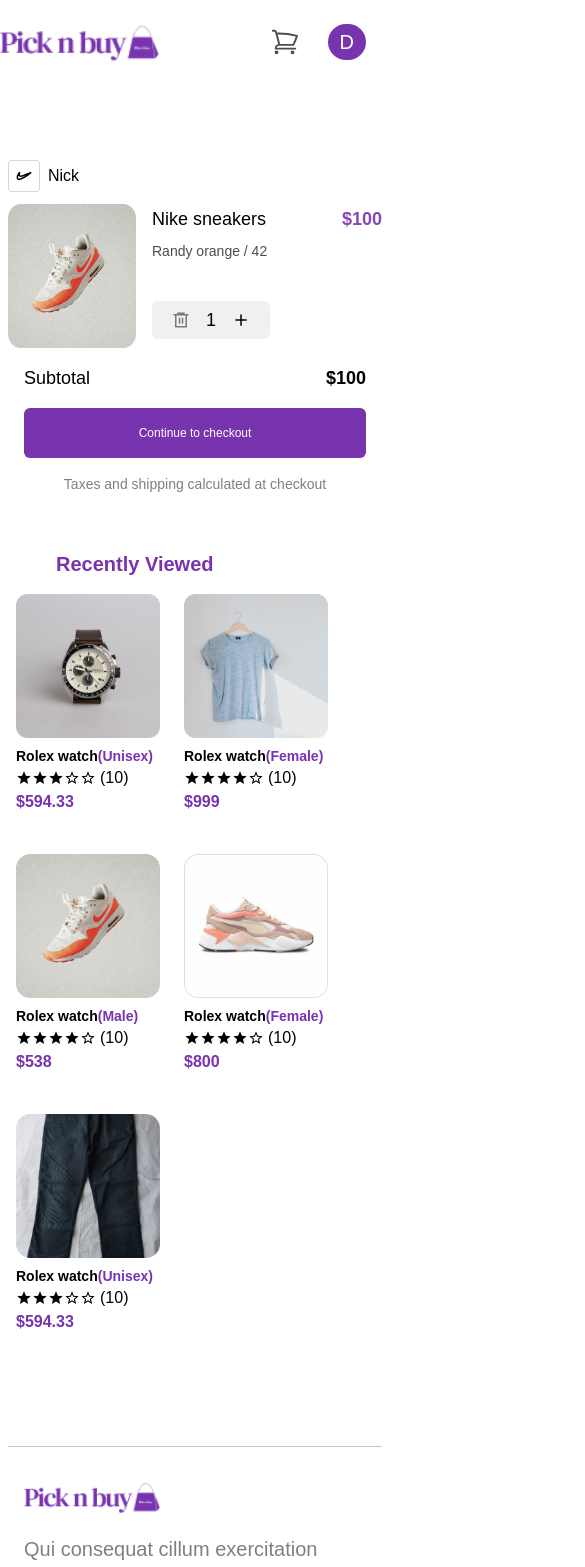
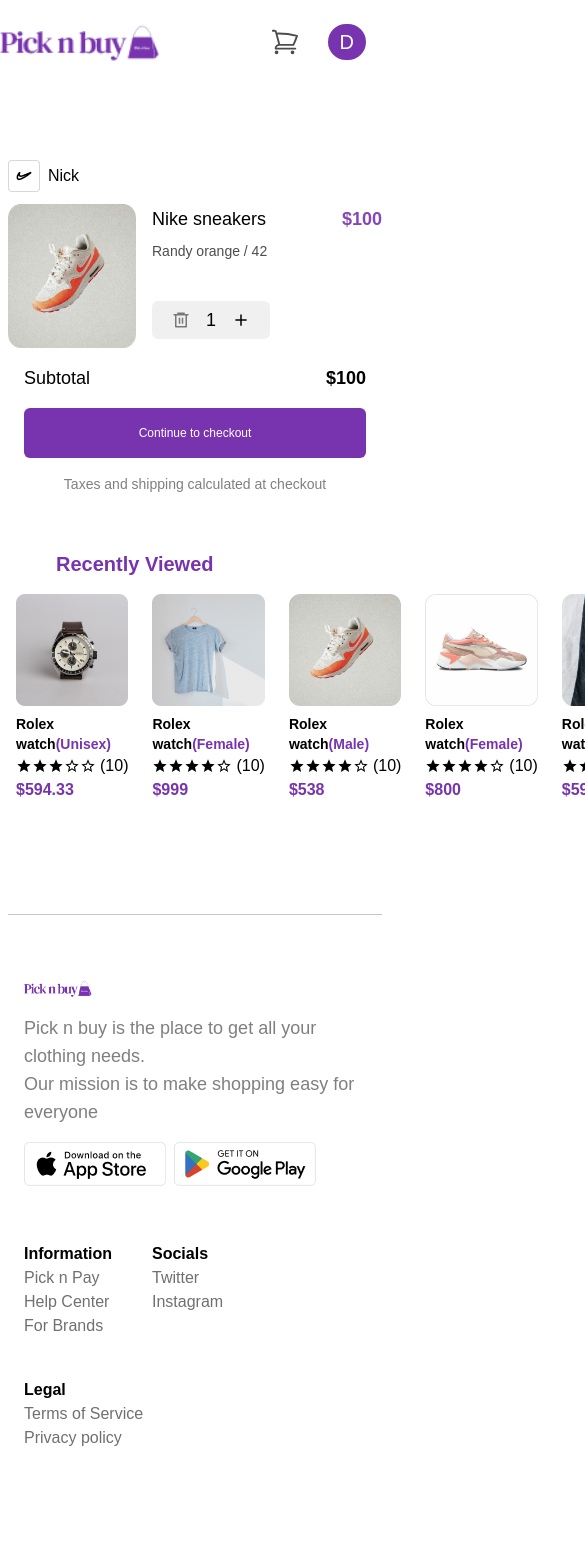
Before and after one commit to SandyAbasman/picknbuy, a Next.js app: page /cart in a window 390 px wide. Shown: the top 1567 px of the page, 585 px wide, since content can reach past the window. After the commit the page ends 1458 px from the top, so only its background shows below. Built offline with nearby package versions, Linux system fonts and the light colour scheme.

Commit message:
responsiveness

```diff
--- a/src/components/Footer.js
+++ b/src/components/Footer.js
@@ -1,23 +1,22 @@
 function Footer() {
   return (
     <div className="md:w-full md:flex md:flex-row justify-between items-center h-auto border-t-[0.2px] mt-20 p-4  border-gray/40 py-2 md:px-28 ">
-      <div className=" md:w-2/5 w-full h-auto  flex flex-col gap-2 mt-6">
-        <img className="w-2/5" src="./logo.png" />
-        <p className="text-wrap text-xl text-black/50 font-thin leading-7 py-3 ">
-          Qui consequat cillum exercitation aliqua sit veniam labore deserunt
-          esse culpa ea. Exercitation officia qui nostrud proident cillum
-          adipisicing.
+      <div className=" md:w-2/5 w-full h-auto  flex flex-col py-8 gap-2 mt-6">
+        <img className="w-1/5" src="./logo.png" />
+        <p className="text-wrap text-lg text-black/50 font-thin text-left leading-7 py-2 ">
+          Pick n buy is the place to get all your clothing needs. <br/>Our mission is
+          to make shopping easy for everyone
         </p>
         <div className="flex w-full flex-row justify-start items-center gap-2">
-          <img className="md:w-2/5" src="appple logo.png" />
-          <img className="md:w-2/5" src="./google logo.png" />
+          <img className="md:w-1/5" src="appple logo.png" />
+          <img className="md:w-1/5" src="./google logo.png" />
         </div>
       </div>
 
       <div className="flex mt-6 md:mt-0 flex-row flex-wrap  gap-10   md:justify-evenly md:items-start">
         <ul>
           <li className="font-bold">Information</li>
-          <li className="text-gray font-normal">Shop Pay</li>
+          <li className="text-gray font-normal">Pick n Pay</li>
           <li className="text-gray font-normal"> Help Center</li>
           <li className="text-gray font-normal">For Brands</li>
         </ul>
--- a/src/components/ProductListing.js
+++ b/src/components/ProductListing.js
@@ -3,9 +3,9 @@
 
 function ProductListing({ children, itemNum }) {
   return (
-    <div className="mt-10 md:px-20 px-2 md:p-7">
+    <div className="mt-10 md:px-20 md:py-4 px-2 md:p-7">
       {children}
-      <div className=" w-full h-auto flex md:p-4 py-4 gap-6  items-center  flex-wrap  md:gap-8">
+      <div className=" w-full h-auto flex md:p-3 py-4 gap-6 justify-start  items-center  md:flex-wrap  md:gap-6">
         {data.map((item, index) =>
           itemNum > index ? <Item item={item} key={index} /> : null
         )}
--- a/src/pages/index.js
+++ b/src/pages/index.js
@@ -12,7 +12,7 @@
         <ProductListing itemNum={15}>
           <div>
             <h2 className="text-purple font-bold text-3xl">Products</h2>
-            <div className=" flex flex-row gap-2  mt-3">
+            <div className=" flex flex-row gap-2 md:pb-4  mt-3">
               <select className=" rounded-md cursor-pointer text-black/60 border-2 p-2 border-gray/50 text-sm">
                 <option>Sort By</option>
               </select>
```
